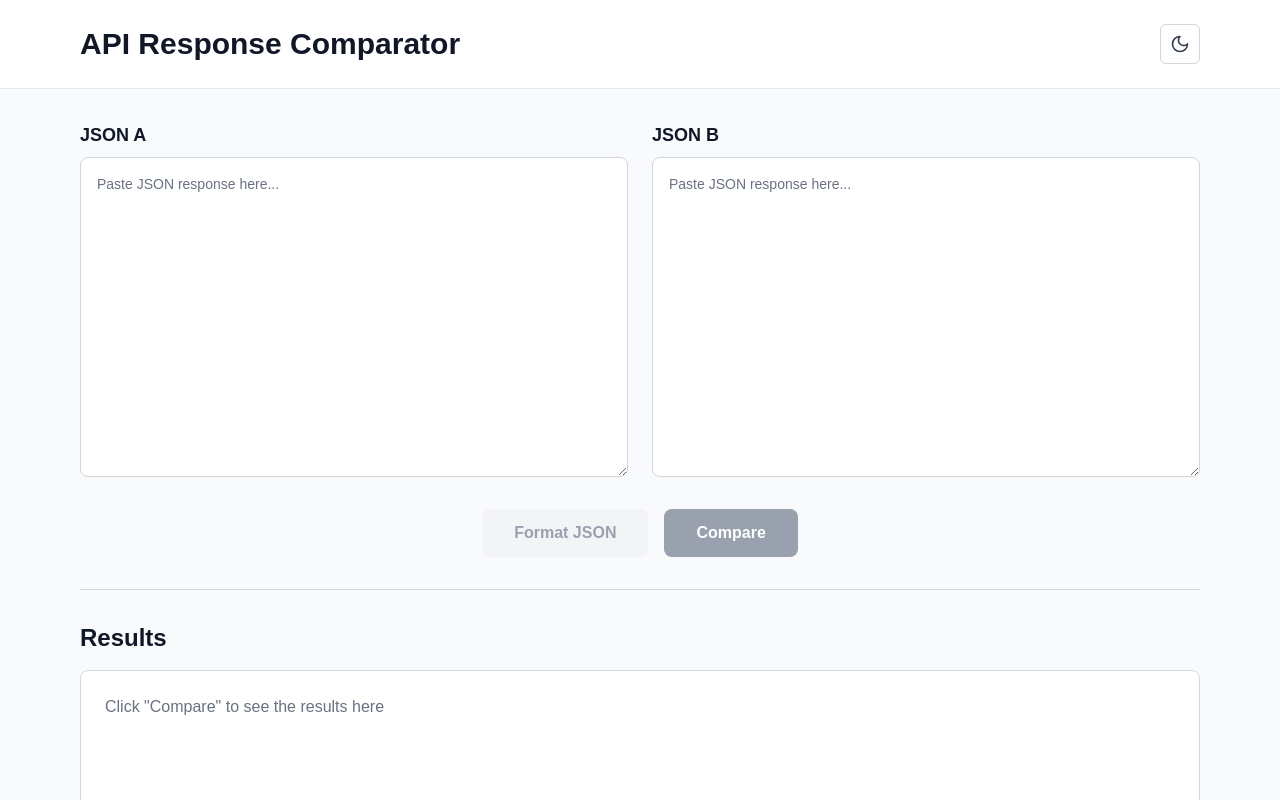
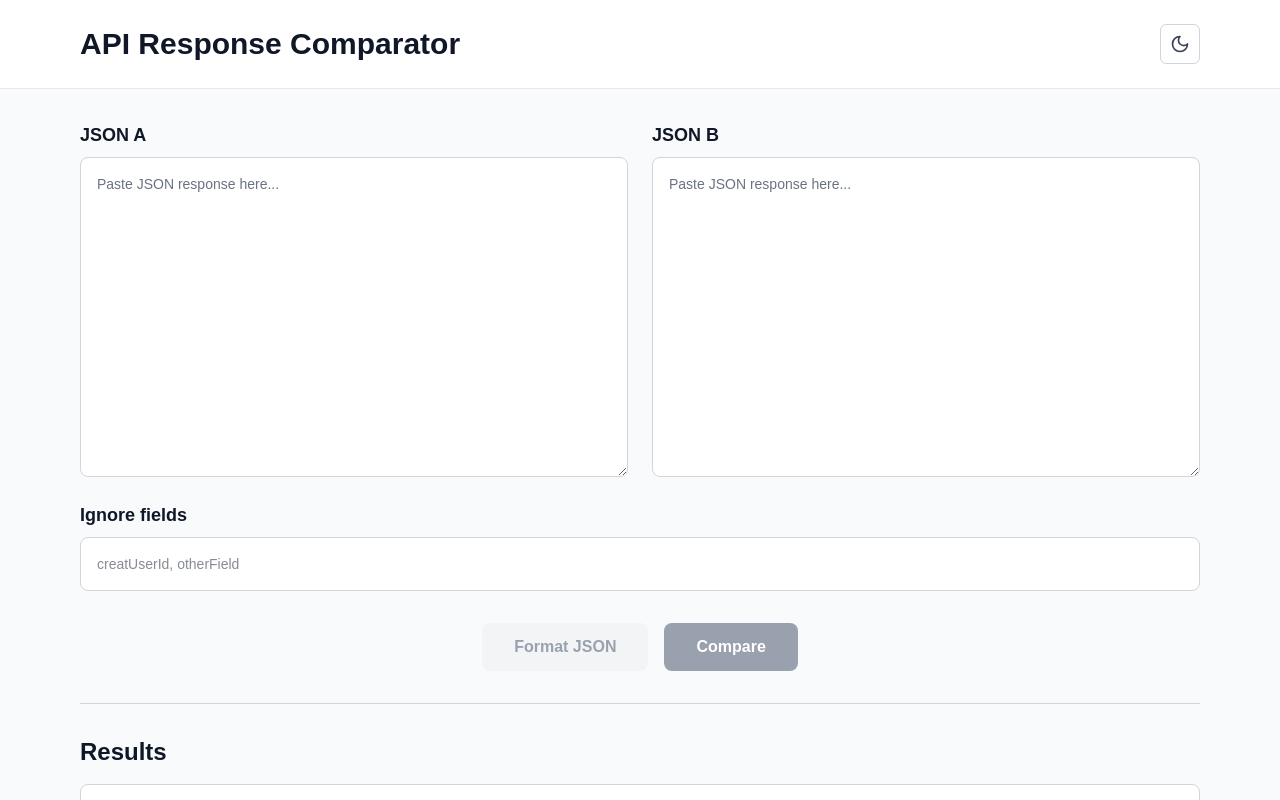
Before and after one commit to arnabnandy7/api-response-comparator, a Next.js app: page / in a window 1280 px wide. Shown: the top 800 px of the page. Built offline with nearby package versions, Linux system fonts and the light colour scheme.

Commit message:
Adding exception to ignore such elements from comparing between two json

```diff
--- a/src/app/page.tsx
+++ b/src/app/page.tsx
@@ -12,6 +12,7 @@ export default function Home() {
   const [error, setError] = useState('');
   const [hasCompared, setHasCompared] = useState(false);
   const [copied, setCopied] = useState(false);
+  const [ignoreFields, setIgnoreFields] = useState('');
 
   const handleCopyDiff = () => {
     const textToCopy = JSON.stringify(diffs, null, 2);
@@ -43,7 +44,12 @@ export default function Home() {
       return;
     }
 
-    setDiffs(compareJson(parsedJsonA.value, parsedJsonB.value));
+    const ignoreKeys = ignoreFields
+      .split(',')
+      .map((key) => key.trim())
+      .filter(Boolean);
+
+    setDiffs(compareJson(parsedJsonA.value, parsedJsonB.value, ignoreKeys));
   };
 
   const handleFormatBoth = () => {
@@ -124,6 +130,21 @@ export default function Home() {
               placeholder="Paste JSON response here..."
               className="min-h-80 flex-1 p-4 border border-gray-300 dark:border-zinc-600 rounded-lg bg-white dark:bg-zinc-800 text-gray-900 dark:text-white placeholder-gray-500 dark:placeholder-gray-400 focus:outline-none focus:ring-2 focus:ring-blue-500 resize-y font-mono text-sm"
               spellCheck="false"
+            />
+          </div>
+          <div className="flex flex-col md:col-span-2">
+            <label
+              htmlFor="ignore-fields"
+              className="text-lg font-semibold text-gray-900 dark:text-white mb-2"
+            >
+              Ignore fields
+            </label>
+            <input
+              id="ignore-fields"
+              value={ignoreFields}
+              onChange={(e) => setIgnoreFields(e.target.value)}
+              placeholder="creatUserId, otherField"
+              className="p-4 border border-gray-300 dark:border-zinc-600 rounded-lg bg-white dark:bg-zinc-800 text-gray-900 dark:text-white focus:outline-none focus:ring-2 focus:ring-blue-500 text-sm"
             />
           </div>
         </div>
--- a/src/lib/compare.ts
+++ b/src/lib/compare.ts
@@ -1,14 +1,24 @@
 import type { DiffEntry } from '@/src/types/diff';
 import { flatten } from './flatten';
 
-export function compareJson(jsonA: unknown, jsonB: unknown): DiffEntry[] {
+export function compareJson(
+  jsonA: unknown,
+  jsonB: unknown,
+  ignoreFields: string[] = [],
+): DiffEntry[] {
   const valuesA = flatten(jsonA);
   const valuesB = flatten(jsonB);
+  const ignoreKeys = ignoreFields.map((key) => key.trim()).filter(Boolean);
+
   const paths = Array.from(
     new Set([...Object.keys(valuesA), ...Object.keys(valuesB)]),
   ).sort();
 
   return paths.reduce<DiffEntry[]>((diffs, path) => {
+    if (isIgnoredPath(path, ignoreKeys)) {
+      return diffs;
+    }
+
     const jsonAHasPath = Object.prototype.hasOwnProperty.call(valuesA, path);
     const jsonBHasPath = Object.prototype.hasOwnProperty.call(valuesB, path);
 
@@ -43,6 +53,15 @@ export function compareJson(jsonA: unknown, jsonB: unknown): DiffEntry[] {
   }, []);
 }
 
+function isIgnoredPath(path: string, ignoreKeys: string[]): boolean {
+  if (!ignoreKeys.length) {
+    return false;
+  }
+
+  const segments = path.split(/[\.\[\]]+/).filter(Boolean);
+  return segments.some((segment) => ignoreKeys.includes(segment));
+}
+
 function isEqual(left: unknown, right: unknown): boolean {
   return JSON.stringify(left) === JSON.stringify(right);
 }
```
Also changed, not shown: 2 other files (tests, documents, lock files or other folders).
